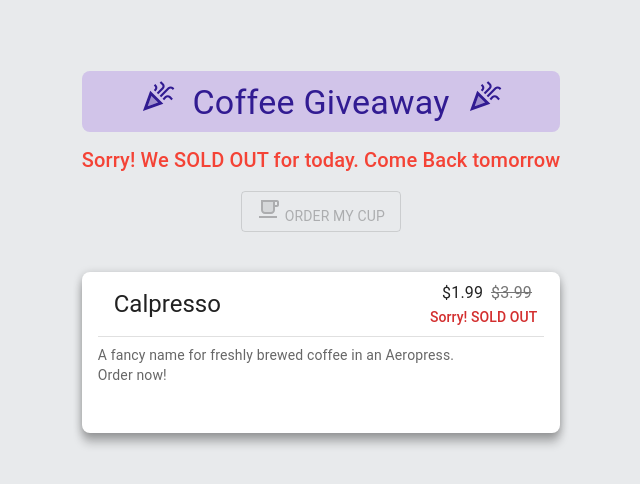
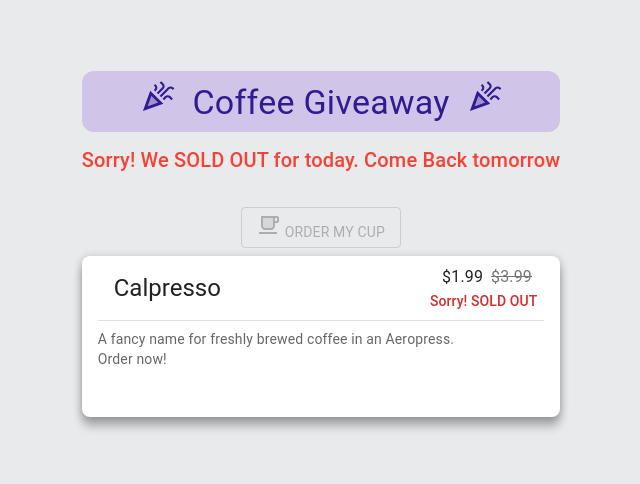
Before and after one commit to JSsquare/calppucino, a Next.js app: page / in a window 1280 px wide. Shown: the top 484 px of the page, without its empty margins (319-959 px from the left). Built offline with nearby package versions, Linux system fonts and the light colour scheme; no server answers.

Commit message:
refacotor further

```diff
--- a/components/Homepage.tsx
+++ b/components/Homepage.tsx
@@ -7,10 +7,13 @@ import Cart from './Cart'
 import { Typography } from '@mui/material';
 import { APP_CONSTANTS } from '../app/constants'
 import WorkInProgress from './WIPComponents/WorkInProgress';
+import { blueGrey, deepPurple } from '@mui/material/colors';
 
-export const HomePage: NextPage = (props) => {
+const containerStyles = {
+  backgroundColor: deepPurple[900]
+}
+export const HomePage: NextPage = () => {
     const { WIP, HEADER_TITLE } = APP_CONSTANTS
-    console.log(props);
 
     if(WIP) return (
       <div className={styles.container}>
--- a/components/Menu.tsx
+++ b/components/Menu.tsx
@@ -9,12 +9,7 @@ import CardHeader from '@mui/material/CardHeader';
 import Divider from '@mui/material/Divider';
 import Typography from '@mui/material/Typography';
 import CheckCircleOutlineRoundedIcon from '@mui/icons-material/CheckCircleOutlineRounded';
-import { useDispatch } from 'react-redux';
-import { addItemToCart } from '../features/cart/cartSlice'
-import { addMenuItems, updateAddToCartState  } from '../features/menu/menuSlice';
-import { getMenu } from '../features/menu/menuSelectors';
 import { useQuery } from 'react-query';
-import { useEffect } from 'react';
 import CircularProgress from '@mui/material/CircularProgress';
 import Box from '@mui/material/Box';
 import { capitalizeFirstLetter } from '../app/utils/format';
--- a/components/WIPComponents/CTAButtons.tsx
+++ b/components/WIPComponents/CTAButtons.tsx
@@ -84,7 +84,7 @@ export const CTAButtons = ({ isSoldOut }: Record<string, boolean>) => {
   `
   const MobileViewButtonWrapper = styled(ButtonWrapper)``
   const DesktopViewButtonWrapper = styled(ButtonWrapper)`
-    margin: 8px;
+    margin: 24px 0 0;
   `
   const OrderButton = styled(Button)`
     animation-duration: .7s;
--- a/components/WIPComponents/OfferItemCard.tsx
+++ b/components/WIPComponents/OfferItemCard.tsx
@@ -67,7 +67,7 @@ export default OfferItemCard;
 
 const CardWrapper = styled(Card)`
   position: relative;
-  margin-top: 32px;
+  margin-top: 8px;
   padding: 0 1rem 3rem 1rem;
   border-radius: 8px;
   min-height: 100px;
--- a/components/WIPComponents/WorkInProgress.tsx
+++ b/components/WIPComponents/WorkInProgress.tsx
@@ -9,6 +9,10 @@ import OfferItemCard from './OfferItemCard';
 import { pluralize } from '../../app/utils/format';
 import { CTAButtons } from './CTAButtons';
 
+const HeaderBgStyles =
+{
+  backgroundColor: deepPurple[100], borderRadius: 3, marginTop: 1, padding: '8px 2px'
+}
 const WorkInProgress = () => {
   const { data: offerItems } = useQuery('getOfferItems', async () => {
     const res = await fetch(`${process.env.HOST}/api/offer-items`)
@@ -22,6 +26,7 @@ const WorkInProgress = () => {
     const isOfferActive = OFFER_INFO.OFFER_ACTIVE
     const isSoldOut = OFFER_INFO.OFFER_SOLD_OUT || numberOfCupsLeft <= 0
     const fontColor = deepPurple[900]
+    const attentionFontColor = isSoldOut ? red[500] : fontColor
     return (
         <WIPContainer>
         <Typography
@@ -29,7 +34,7 @@ const WorkInProgress = () => {
           variant="h4"
           align="center"
           color={fontColor}
-          sx={{backgroundColor: deepPurple[100], borderRadius: 2, marginTop: 1, padding: '8px 2px'}}
+          sx={HeaderBgStyles}
           gutterBottom
         >
           <CelebrationTwoToneIcon fontSize="large"/>
@@ -37,7 +42,7 @@ const WorkInProgress = () => {
           <CelebrationTwoToneIcon fontSize="large"/>
 
         </Typography>
-        <Typography  variant="h6" align="center" color={isSoldOut ? red[500] : fontColor}  component="p" gutterBottom>
+        <Typography variant="h6" align="center" color={attentionFontColor}  component="p" gutterBottom>
           {isSoldOut ? APP_CONSTANTS.SOLDOUT_DESCRIPTION : APP_CONSTANTS.WIP_DESCRIPTION}
         </Typography>
 
```
